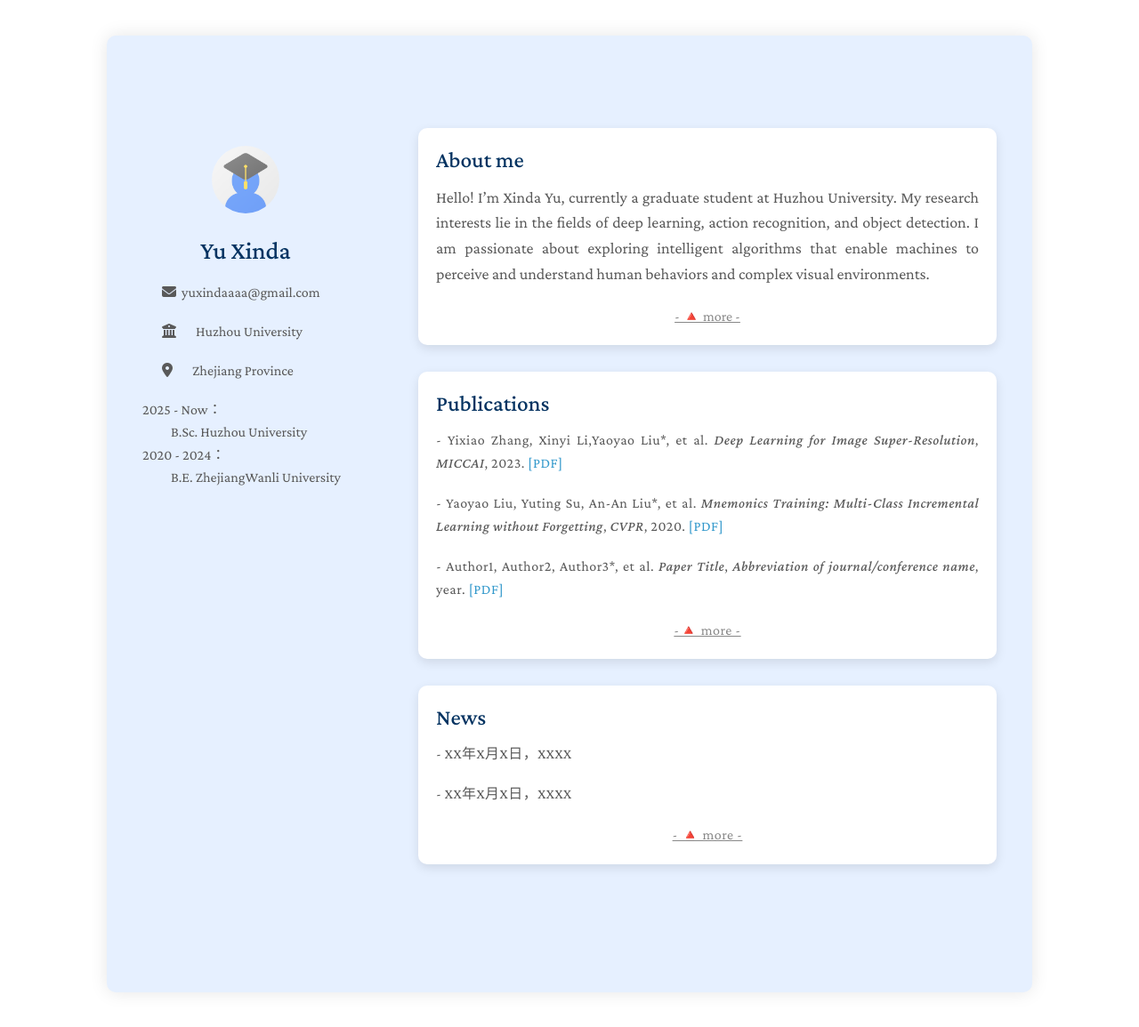
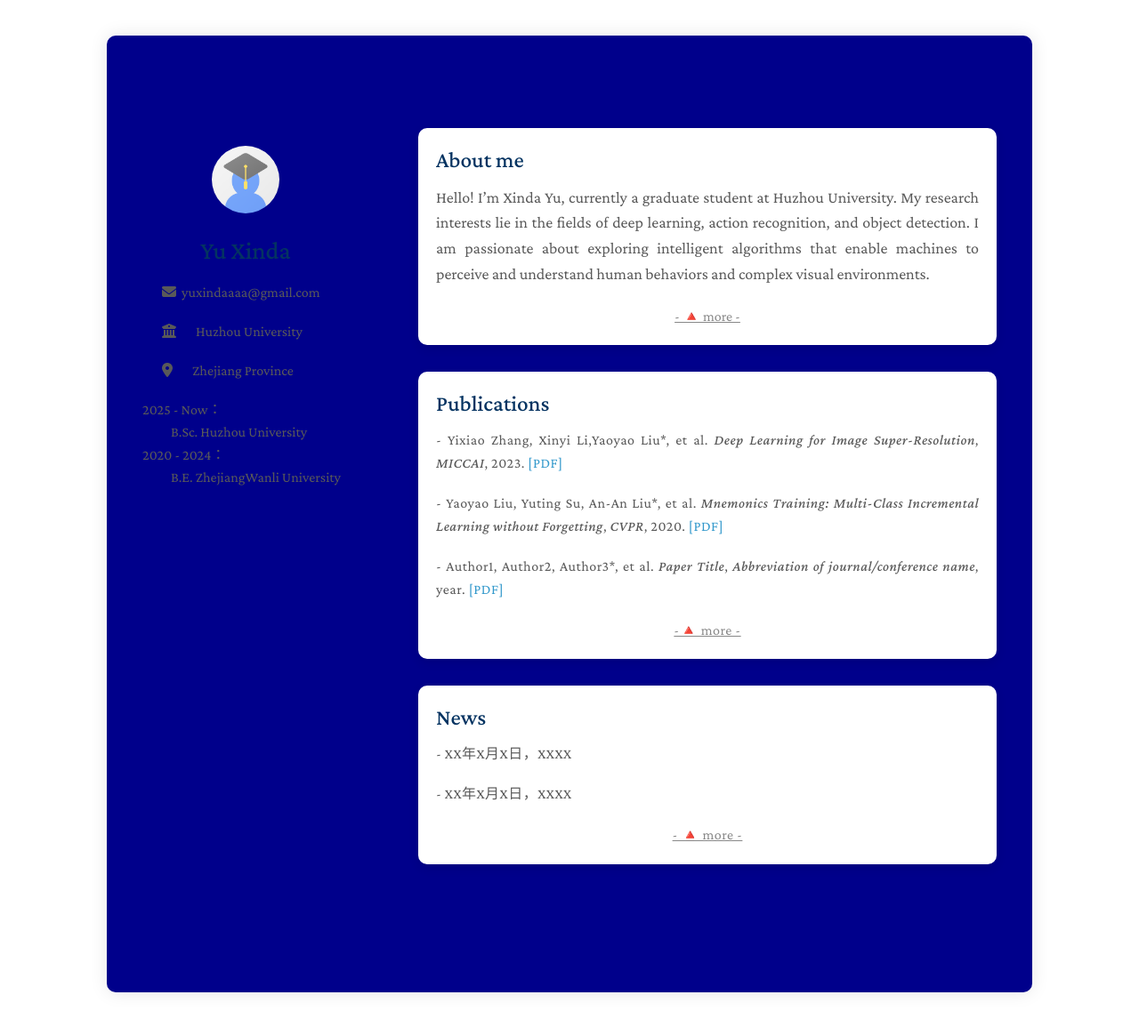
Before and after one commit to Yu-Xinda/Yu.github.io, a Jekyll site: the page built from index.md, in a window 1280 px wide and 1156 px high. Shown: the whole window at 89% size. Built offline with Jekyll 4.4.1, drawn with Linux system fonts in a browser that asks for light colours; a style sheet for code colours, icons or effects is not loaded.

Commit message:
Update homepage.html

```diff
--- a/_layouts/homepage.html
+++ b/_layouts/homepage.html
@@ -52,7 +52,7 @@
       .wrapper {
         max-width: 960px;
         width: 100%;
-        background-color: #e6f0ff;
+        background-color:	#00008B;
         padding: 40px;
         margin: 40px 0;
         border-radius: 10px;
```
